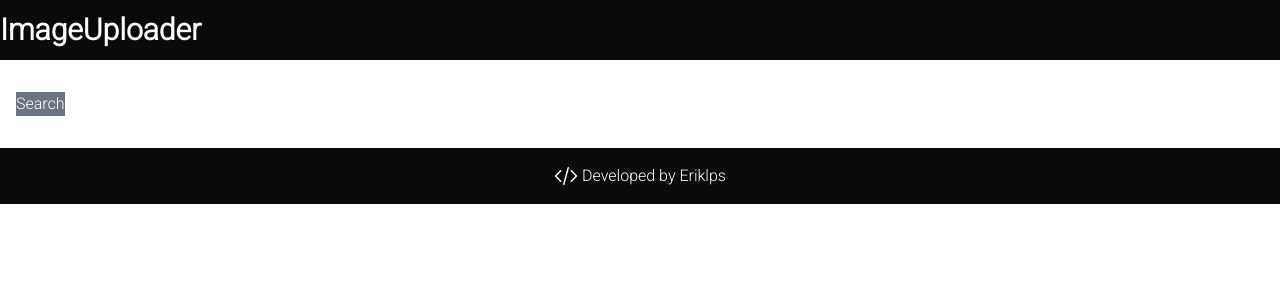
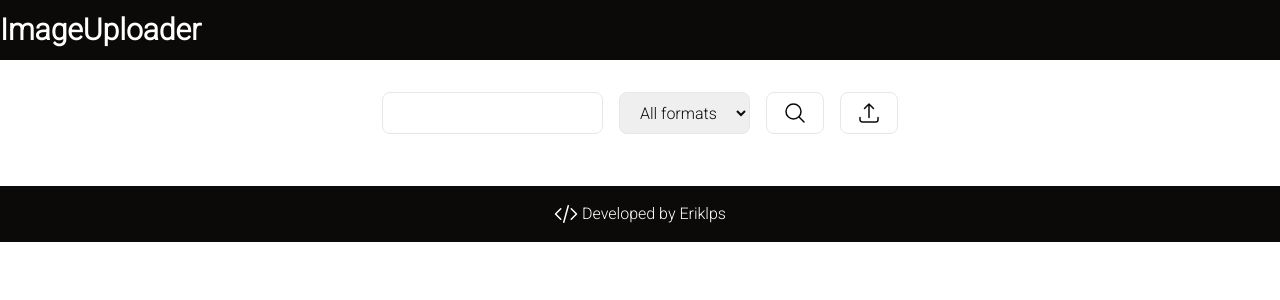
Before and after one commit to Eriklps/image-stock-front, a Next.js app: page /gallery in a window 1280 px wide. Shown: the top 300 px of the page. Built offline with nearby package versions, Linux system fonts and the light colour scheme.

Commit message:
Implemented image search

```diff
--- a/src/app/gallery/page.tsx
+++ b/src/app/gallery/page.tsx
@@ -9,19 +9,21 @@ export default function GalleryPage(){
 
     const useService = useImageService();
     const [images, setImages] = useState<Image[]>([]);
+    const [query, setQuery] = useState<string>('')
+    const [extension, setExtension] = useState<string>('')
 
     async function searchImages() {
-        const result = await useService.search();
+        const result = await useService.search(query, extension);
         setImages(result);
-        console.table(result);
     }
 
     function renderImageCard(image: Image) {
         return (
-            <ImageCard name={image.name}
-                       src={image.url}
-                       size={image.size}
-                       uploadDate={image.uploadDate}  />
+            <ImageCard key={image.url}
+                        name={image.name}
+                        src={image.url}
+                        size={image.size}
+                        uploadDate={image.uploadDate}  />
         )
     }
 
@@ -31,7 +33,40 @@ export default function GalleryPage(){
 
     return (
         <Template>
-            <button className='bg-gray-500' onClick={searchImages}>Search</button>
+            <section className='flex flex-col items-center justify-center my-5'>
+                <div className='flex space-x-4'>
+
+                    <input type='text'
+                        onChange={event => setQuery(event.target.value)}
+                        className='border px-5 py-2 rounded-lg text-stone-950' />
+
+                    <select onChange={event => setExtension(event.target.value)}
+                            className="border px-4 py-2 rounded-lg text-stone-950">
+                        <option value="">All formats</option>
+                        <option value="PNG">PNG</option>
+                        <option value="JPEG">JPEG</option>
+                        <option value="GIF">GIF</option>
+                    </select>
+
+                    <button className='border px-4 py-2 rounded-lg text-stone-950' onClick={searchImages}>
+                        <span>
+                            <svg xmlns="http://www.w3.org/2000/svg" fill="none" viewBox="0 0 24 24" stroke-width="1.5" stroke="currentColor" className="w-6 h-6">
+                                <path stroke-linecap="round" stroke-linejoin="round" d="m21 21-5.197-5.197m0 0A7.5 7.5 0 1 0 5.196 5.196a7.5 7.5 0 0 0 10.607 10.607Z" />
+                            </svg>
+                        </span>
+                    </button>
+
+                    <button className='border px-4 py-2 rounded-lg text-stone-950'>
+                        <span>
+                            <svg xmlns="http://www.w3.org/2000/svg" fill="none" viewBox="0 0 24 24" stroke-width="1.5" stroke="currentColor" className="w-6 h-6">
+                                <path stroke-linecap="round" stroke-linejoin="round" d="M3 16.5v2.25A2.25 2.25 0 0 0 5.25 21h13.5A2.25 2.25 0 0 0 21 18.75V16.5m-13.5-9L12 3m0 0 4.5 4.5M12 3v13.5" />
+                            </svg>
+                        </span>
+                    </button>
+
+                </div>
+            </section>
+
             <section className="grid grid-cols-3 gap-4">
                 {
                     renderImageCards()
--- a/src/components/Template.tsx
+++ b/src/components/Template.tsx
@@ -28,9 +28,11 @@ const Footer: React.FC = () => {
     return (
         <footer className="bg-stone-950 text-white py-4 mt-8">
             <div className="container mx-auto text-center flex justify-center gap-1">
-                <svg xmlns="http://www.w3.org/2000/svg" viewBox="0 0 24 24" fill="currentColor" class="w-6 h-6">
-                    <path fill-rule="evenodd" d="M14.447 3.026a.75.75 0 0 1 .527.921l-4.5 16.5a.75.75 0 0 1-1.448-.394l4.5-16.5a.75.75 0 0 1 .921-.527ZM16.72 6.22a.75.75 0 0 1 1.06 0l5.25 5.25a.75.75 0 0 1 0 1.06l-5.25 5.25a.75.75 0 1 1-1.06-1.06L21.44 12l-4.72-4.72a.75.75 0 0 1 0-1.06Zm-9.44 0a.75.75 0 0 1 0 1.06L2.56 12l4.72 4.72a.75.75 0 0 1-1.06 1.06L.97 12.53a.75.75 0 0 1 0-1.06l5.25-5.25a.75.75 0 0 1 1.06 0Z" clip-rule="evenodd" />
-                </svg>
+                <span>
+                    <svg xmlns="http://www.w3.org/2000/svg" viewBox="0 0 24 24" fill="currentColor" className="w-6 h-6">
+                        <path fill-rule="evenodd" d="M14.447 3.026a.75.75 0 0 1 .527.921l-4.5 16.5a.75.75 0 0 1-1.448-.394l4.5-16.5a.75.75 0 0 1 .921-.527ZM16.72 6.22a.75.75 0 0 1 1.06 0l5.25 5.25a.75.75 0 0 1 0 1.06l-5.25 5.25a.75.75 0 1 1-1.06-1.06L21.44 12l-4.72-4.72a.75.75 0 0 1 0-1.06Zm-9.44 0a.75.75 0 0 1 0 1.06L2.56 12l4.72 4.72a.75.75 0 0 1-1.06 1.06L.97 12.53a.75.75 0 0 1 0-1.06l5.25-5.25a.75.75 0 0 1 1.06 0Z" clip-rule="evenodd" />
+                    </svg>
+                </span>
                 Developed by Eriklps
             </div>
         </footer>
--- a/src/resources/image/image.service.ts
+++ b/src/resources/image/image.service.ts
@@ -3,8 +3,9 @@ import { Image } from './image.resource'
 class ImageService {
     baseURL: string = 'http://localhost:8080/v1/images';
 
-    async search() : Promise<Image[]> {
-        const response = await fetch(this.baseURL);
+    async search(query: string = "", extension: string = "") : Promise<Image[]> {
+        const url = `${this.baseURL}?query=${query}&extension=${extension}`
+        const response = await fetch(url);
         return await response.json();
     }
 }
```
